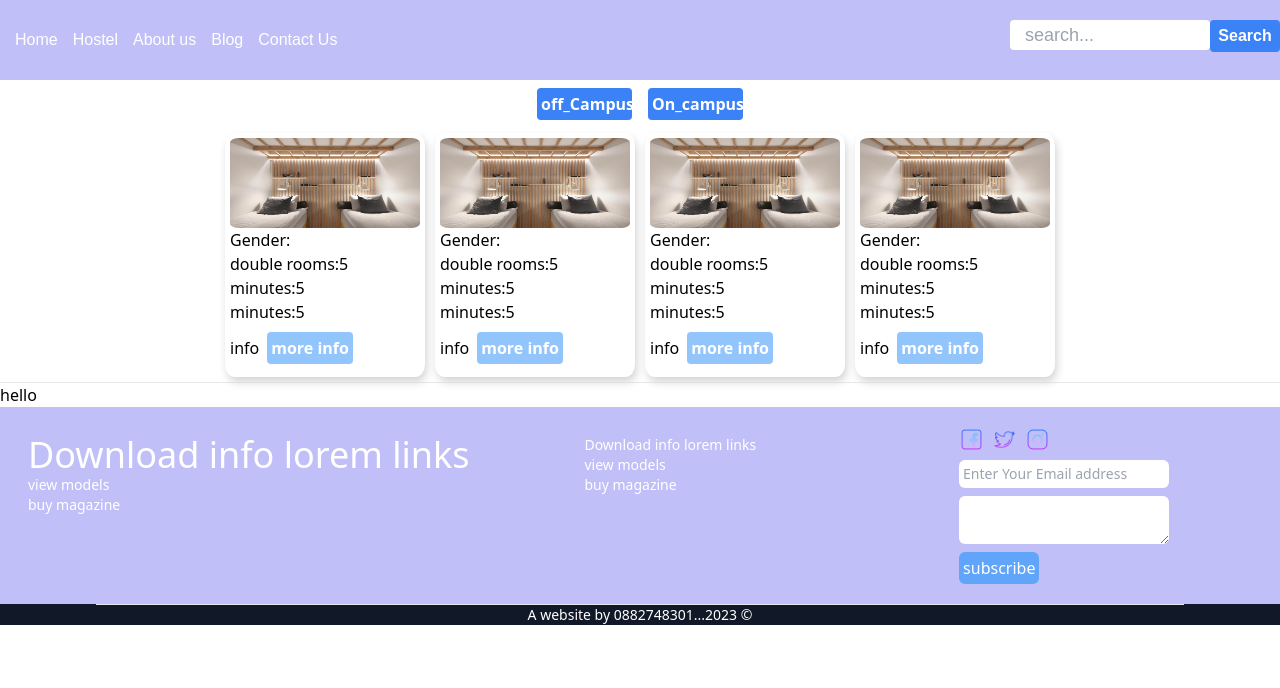
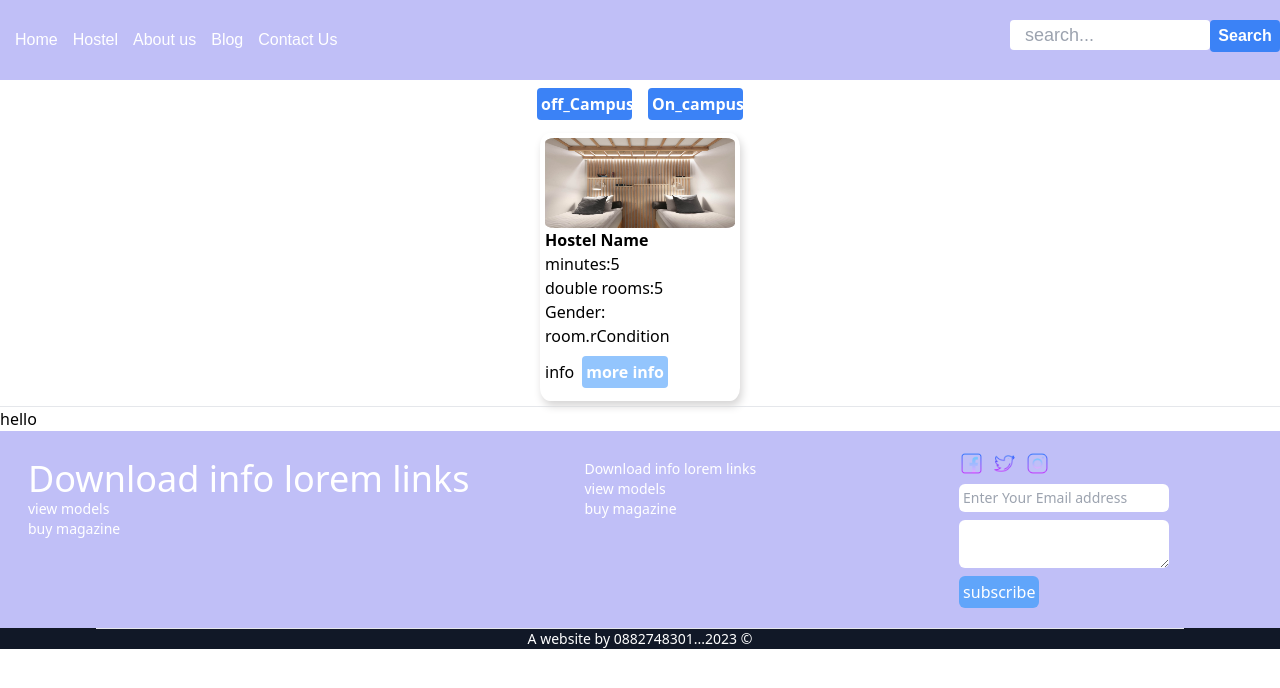
Before and after one commit to Nyirongo2000/chikandaLandloard, a React (Create React App) app: page /hostel in a window 1280 px wide. Shown: the top 688 px of the page. Built offline with nearby package versions, Linux system fonts and the light colour scheme.

Commit message:
lets link

```diff
--- a/src/components/DamyData.js
+++ b/src/components/DamyData.js
@@ -14,78 +14,11 @@ const DamyData = () => {
 
           <div className="text-black-400">
             <div>
+              <h2 className="font-bold">Hostel Name</h2>
+              <p>minutes:5</p>
+              <p>double rooms:5</p>
               <p>Gender:</p>
-              <p>double rooms:5</p>
-              <p>minutes:5</p>
-              <p>minutes:5</p>
-            </div>
-            <button>info </button>
-            <button
-              className="p-1 m-2 font-bold text-white bg-blue-300 rounded hover:bg-blue-700"
-              onClick={() => setButtonPopup(true)}
-            >
-              more info
-            </button>
-            <PopUpDetails
-              trigger={buttonPopup}
-              setTrigger={setButtonPopup}
-            ></PopUpDetails>
-          </div>
-        </div>
-        <div class="gallery">
-          <img src={Hostel} alt="Developer1" />
-
-          <div className="text-black-400">
-            <div>
-              <p>Gender:</p>
-              <p>double rooms:5</p>
-              <p>minutes:5</p>
-              <p>minutes:5</p>
-            </div>
-            <button>info </button>
-            <button
-              className="p-1 m-2 font-bold text-white bg-blue-300 rounded hover:bg-blue-700"
-              onClick={() => setButtonPopup(true)}
-            >
-              more info
-            </button>
-            <PopUpDetails
-              trigger={buttonPopup}
-              setTrigger={setButtonPopup}
-            ></PopUpDetails>
-          </div>
-        </div>
-        <div class="gallery">
-          <img src={Hostel} alt="Developer1" />
-          <div className="text-black-400">
-            <div>
-              <p>Gender:</p>
-              <p>double rooms:5</p>
-              <p>minutes:5</p>
-              <p>minutes:5</p>
-            </div>
-            <button>info </button>
-            <button
-              className="p-1 m-2 font-bold text-white bg-blue-300 rounded hover:bg-blue-700"
-              onClick={() => setButtonPopup(true)}
-            >
-              more info
-            </button>
-            <PopUpDetails
-              trigger={buttonPopup}
-              setTrigger={setButtonPopup}
-            ></PopUpDetails>
-          </div>
-        </div>
-        <div class="gallery">
-          <img src={Hostel} alt="Developer1" />
-
-          <div className="text-black-400">
-            <div>
-              <p>Gender:</p>
-              <p>double rooms:5</p>
-              <p>minutes:5</p>
-              <p>minutes:5</p>
+              <p>room.rCondition</p>
             </div>
             <button>info </button>
             <button
@@ -100,7 +33,7 @@ const DamyData = () => {
                   <img
                     className="h-full bg-cover hover:rounded-md"
                     src={smile}
-                    alt="magazine"
+                    alt="hostel details"
                   />
                 </div>
                 <div
@@ -111,17 +44,25 @@ const DamyData = () => {
                     <h1 className="text-blue-900">Name of hostel</h1>
                   </div>
                   <div className="bg-white h-fill">
-                    <p className="text-sm text-gray-600">
-                      Lorem ipsum meta-deta everything is posible
-                    </p>
+                    <p className="text-sm text-gray-600">Description</p>
                     <div className="flex h-full my-1 bg-white flex-rol">
-                      <p className="ml-1 text-sm text-gray-600">6 rooms-</p>
                       <p className="ml-1 text-sm text-gray-600">
-                        tags: single ,doube
+                        rooms.rooms-Number(total)
                       </p>
-                      <p className="ml-1 text-sm text-gray-600">10 minutes</p>
                       <p className="ml-1 text-sm text-gray-600">
-                        phone #:0882748301{" "}
+                        <h2>location. name</h2>
+                      </p>
+                      <p className="ml-1 text-sm text-gray-600">
+                        landlord.description
+                      </p>
+                      <p className="ml-1 text-sm text-gray-600">
+                        HOstel.timeItTakes
+                      </p>
+                      <p className="ml-1  text-sm bg-slate-200 text-gray-600">
+                        landlord.phone{" "}
+                        <button className="text-sm text-white bg-blue-200 hover:bg-blue-400 p-0.5 m-0.5 rounded-md">
+                          Copy
+                        </button>
                       </p>
                     </div>
                   </div>
--- a/src/components/PopUpDetails.css
+++ b/src/components/PopUpDetails.css
@@ -18,6 +18,7 @@
     width: 100%;
     max-width:640px;
     background-color: rgb(255, 255, 255);
+    height:auto ;
 }
 .popup-inner .close-btn{
     position: absolute;
```
